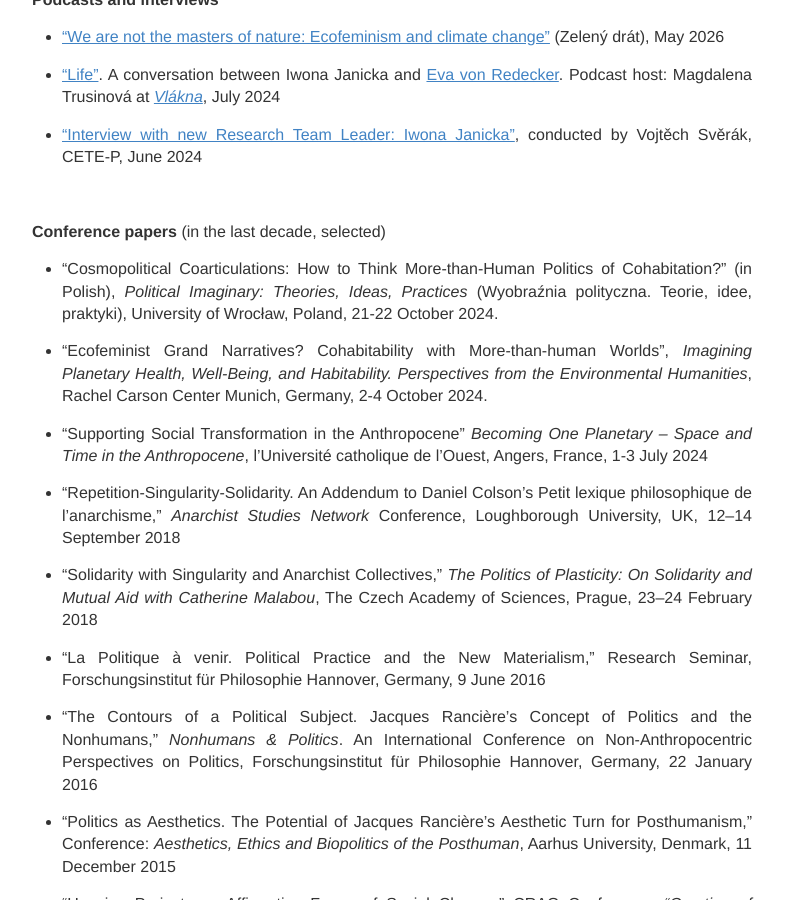
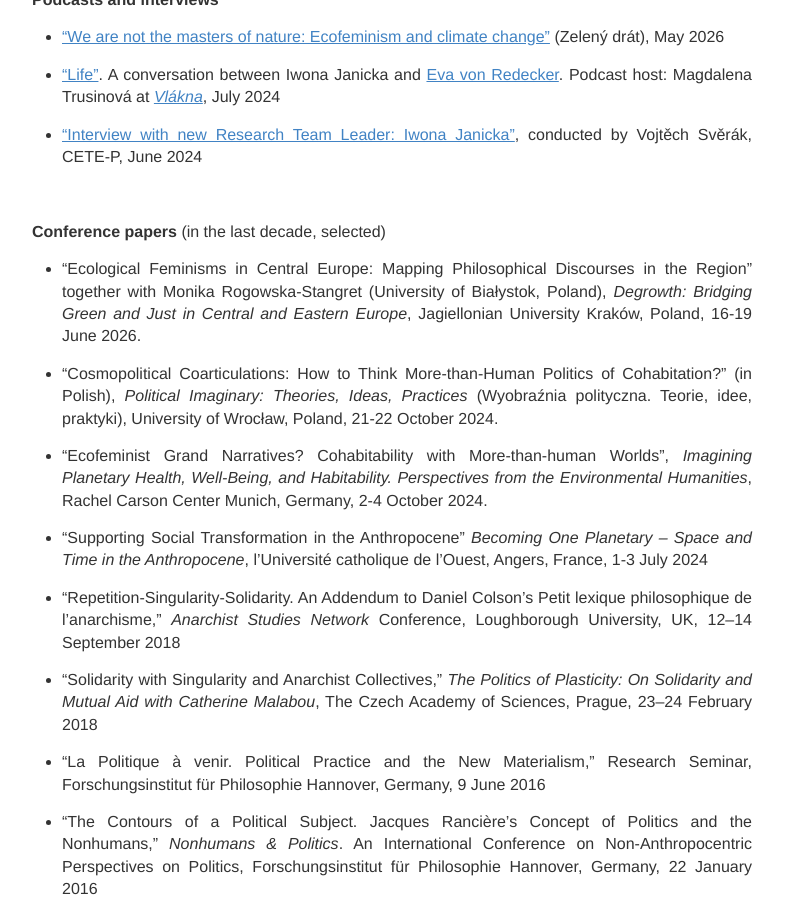
Before and after one commit to IJanicka/IJanicka.github.io, a Jekyll site: the page built from talks.md, in a window 1280 px wide and 900 px high, scrolled down 2112 px. Shown: the whole window, without its empty margins (248-1033 px from the left). Built offline with Jekyll 4.4.1, drawn with Linux system fonts in a browser that asks for light colours.

Commit message:
Update talks.md

```diff
--- a/talks.md
+++ b/talks.md
@@ -72,6 +72,8 @@ permalink: /talks/
 
 **Conference papers** (in the last decade, selected) <br>
 
+* “Ecological Feminisms in Central Europe: Mapping Philosophical Discourses in the Region” together with Monika Rogowska-Stangret (University of Białystok, Poland), *Degrowth: Bridging Green and Just in Central and Eastern Europe*, Jagiellonian University Kraków, Poland,  16-19 June 2026. <br>
+
 * “Cosmopolitical Coarticulations: How to Think More-than-Human Politics of Cohabitation?” (in Polish), *Political Imaginary: Theories, Ideas, Practices* (Wyobraźnia polityczna. Teorie, idee, praktyki), University of Wrocław, Poland, 21-22 October 2024.<br>
 
 * “Ecofeminist Grand Narratives? Cohabitability with More-than-human Worlds”, *Imagining Planetary Health, Well-Being, and Habitability. Perspectives from the Environmental Humanities*, Rachel Carson Center Munich, Germany,  2-4 October 2024.<br>
```
